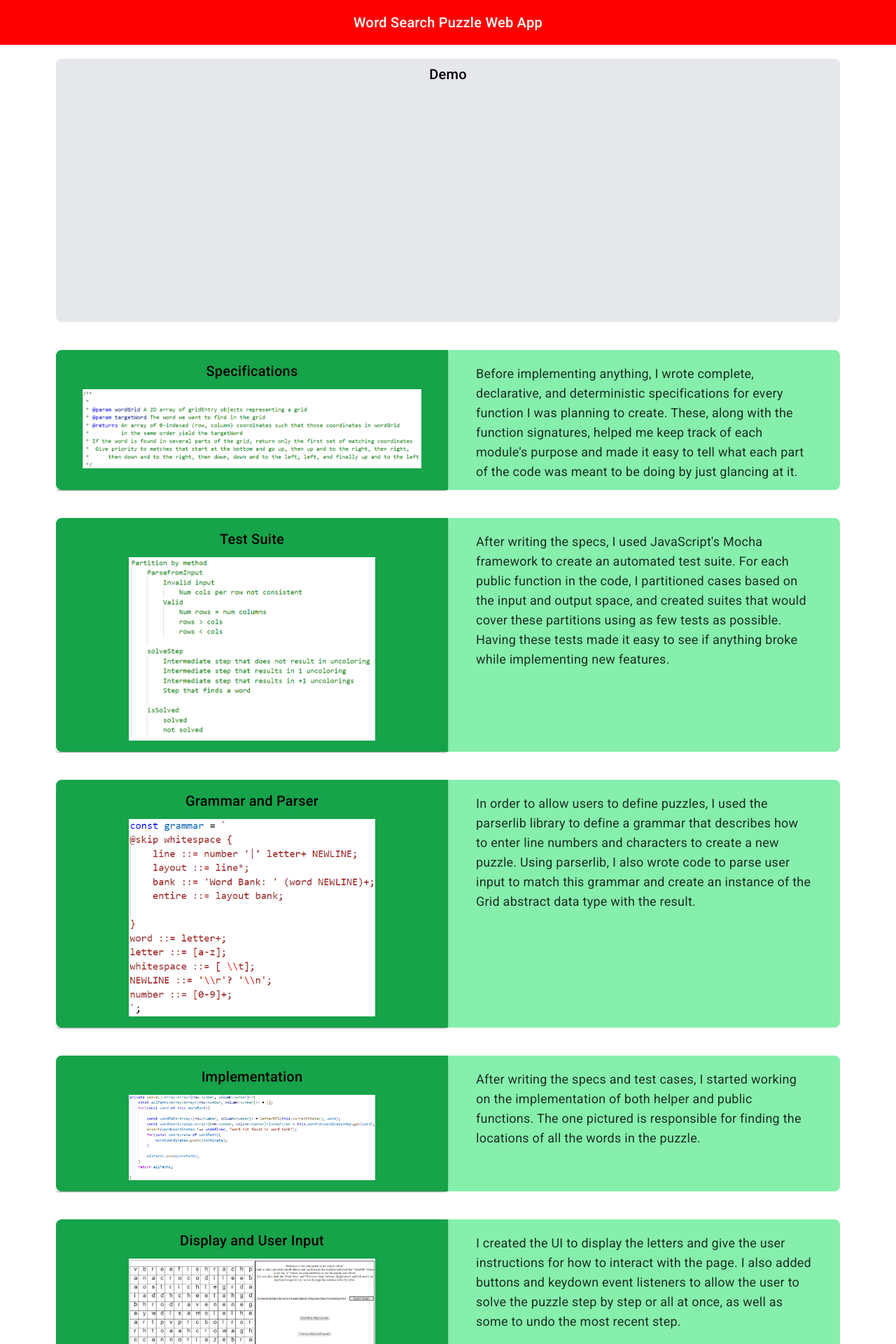
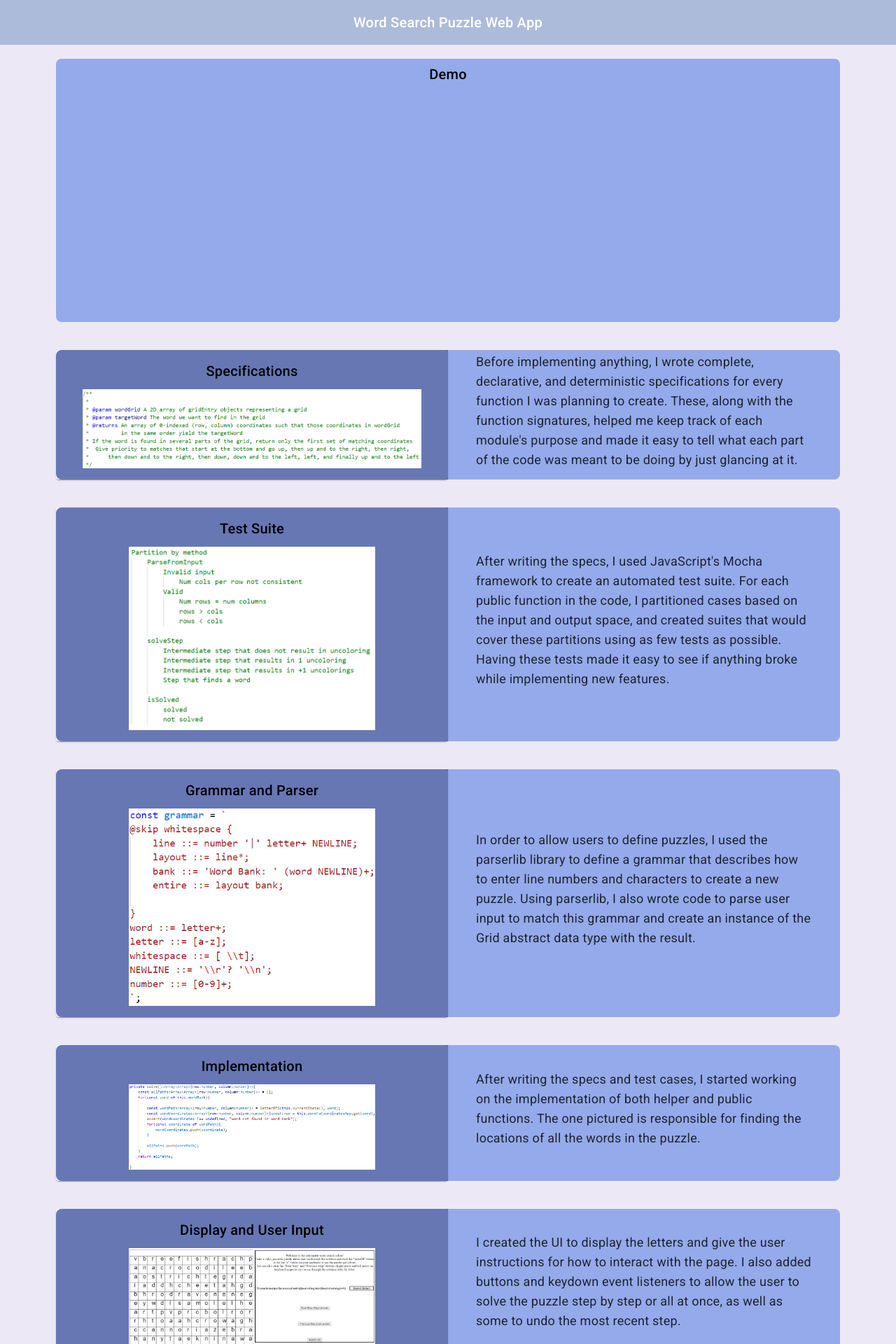
Before and after one commit to YouryMoise/PersonalWebsite, an Angular app: page /wordSearch in a window 1280 px wide. Shown: the top 1920 px of the page at 70% size. Built offline with nearby package versions, Linux system fonts and the light colour scheme.

Commit message:
Consistent color scheme. Removed extra links to sevt

```diff
--- a/src/app/word-search/word-search.component.html
+++ b/src/app/word-search/word-search.component.html
@@ -1,11 +1,11 @@
-<div class="pb-5">
-<mat-toolbar style = "background:red;">
+<div class="light pb-5">
+<mat-toolbar id = "toolbar">
     <h1 class = "w-full text-center text-white">Word Search Puzzle Web App</h1>
   </mat-toolbar>
 
-<div class = "text-center mt-5 bg-gray-200 mx-20 pt-2 pb-5 px-5 rounded-lg">
+<div class = "text-center mt-5 semidark mx-20 pt-2 pb-5 px-5 rounded-lg">
     <p class = "font-medium text-xl mb-2">Demo</p>
-  <div class = "flex ">
+  <div class = "flex m-auto">
     <!-- <h1 class = "w-full">Hello</h1> -->
 
     <iframe height = "300" class = "w-1/2 mx-auto mt-2 px-5" src = "../../assets/StarBattleDemo.mp4">
@@ -30,11 +30,11 @@
 
 -->
 
-<div class = "flex mx-20 mt-10 bg-green-300 rounded-lg">
+<div class = "flex mx-20 mt-10 semidark rounded-lg">
 
-    <mat-card class = "w-1/2 bg-blue-300">
+    <mat-card class = "w-1/2">
       <mat-card-content style = "text-align:center;"
-      class=" bg-green-600 h-full rounded-l-lg">
+      class=" dark h-full rounded-l-lg">
         <p class = "font-medium text-xl mb-2">Specifications</p>
       <img src="../../assets/Spec.png" class = "w-11/12 mx-auto" >
         <!-- YOURY - need more pics for this, one spec isn't enough -->
@@ -42,7 +42,8 @@
 
       </mat-card-content>
     </mat-card>
-    <p class=" text-lg w-1/2 h-full pt-5 px-10 text-black text-opacity-80">
+    <div class = "flex w-1/2 m-auto">
+    <p class=" text-lg h-full px-10 text-black text-opacity-80">
         Before implementing anything, I wrote complete, declarative, and
         deterministic specifications for every function I was planning to create.
         These, along with the function signatures, helped me keep track of each module's
@@ -50,14 +51,15 @@
         by just glancing at it.
 
     </p>
+</div>
   </div>
 
 
-<div class = "flex mx-20 mt-10 bg-green-300 rounded-lg">
+<div class = "flex mx-20 mt-10 semidark rounded-lg">
 
-<mat-card class = "w-1/2 bg-blue-300">
+<mat-card class = "w-1/2">
     <mat-card-content style = "text-align:center;"
-    class=" bg-green-600 h-full rounded-l-lg">
+    class=" dark h-full rounded-l-lg">
     <p class = "font-medium text-xl mb-2">Test Suite</p>
     <!-- <div class="flex"> -->
     <img src="../../assets/TestPartition.png" class = "w-2/3 mx-auto" >
@@ -67,7 +69,8 @@
 
     </mat-card-content>
 </mat-card>
-<p class=" text-lg w-1/2 h-full pt-5 px-10 text-black text-opacity-80">
+<div class = "w-1/2 m-auto">
+<p class=" text-lg h-full px-10 text-black text-opacity-80">
     After writing the specs, I used JavaScript's Mocha framework to create an
     automated test suite. For each public function in the code, I partitioned
     cases based on the input and output space, and created suites that would cover
@@ -76,12 +79,13 @@
 
 </p>
 </div>
+</div>
 
-<div class = "flex mx-20 mt-10 bg-green-300 rounded-lg">
+<div class = "flex mx-20 mt-10 semidark rounded-lg">
 
-    <mat-card class = "w-1/2 bg-blue-300">
+    <mat-card class = "w-1/2">
         <mat-card-content style = "text-align:center;"
-        class=" bg-green-600 h-full rounded-l-lg">
+        class=" dark h-full rounded-l-lg">
         <p class = "font-medium text-xl mb-2">Grammar and Parser</p>
         <!-- <div class="flex"> -->
         <img src="../../assets/Grammar.png" class = "w-2/3 mx-auto" >
@@ -91,7 +95,8 @@
 
         </mat-card-content>
     </mat-card>
-    <p class=" text-lg w-1/2 h-full pt-5 px-10 text-black text-opacity-80">
+    <div class = "w-1/2 m-auto">
+    <p class=" text-lg h-full px-10 text-black text-opacity-80">
         In order to allow users to define puzzles, I used the parserlib library
         to define a grammar that describes how to enter line numbers and characters to
         create a new puzzle. Using parserlib, I also wrote code to parse user input
@@ -100,12 +105,13 @@
 
     </p>
     </div>
+    </div>
 
-<div class = "flex mx-20 mt-10 bg-green-300 rounded-lg">
+<div class = "flex mx-20 mt-10 semidark rounded-lg">
 
-    <mat-card class = "w-1/2 bg-blue-300">
+    <mat-card class = "w-1/2">
         <mat-card-content style = "text-align:center;"
-        class=" bg-green-600 h-full rounded-l-lg">
+        class=" dark h-full rounded-l-lg">
         <p class = "font-medium text-xl mb-2">Implementation</p>
         <!-- <div class="flex"> -->
         <img src="../../assets/Implementation.png" class = "w-2/3 mx-auto" >
@@ -115,19 +121,21 @@
 
         </mat-card-content>
     </mat-card>
-    <p class=" text-lg w-1/2 h-full pt-5 px-10 text-black text-opacity-80">
+    <div class = "w-1/2 m-auto">
+    <p class=" text-lg h-full px-10 text-black text-opacity-80">
         After writing the specs and test cases, I started working on the implementation of both
         helper and public functions. The one pictured is responsible for finding the locations
         of all the words in the puzzle.
 
     </p>
     </div>
+    </div>
 
-<div class = "flex mx-20 mt-10 bg-green-300 rounded-lg">
+<div class = "flex mx-20 mt-10 semidark rounded-lg">
 
-    <mat-card class = "w-1/2 bg-blue-300">
+    <mat-card class = "w-1/2">
         <mat-card-content style = "text-align:center;"
-        class=" bg-green-600 h-full rounded-l-lg">
+        class=" dark h-full rounded-l-lg">
         <p class = "font-medium text-xl mb-2">Display and User Input</p>
         <!-- <div class="flex"> -->
         <img src="../../assets/Display.png" class = "w-2/3 mx-auto" >
@@ -137,13 +145,15 @@
 
         </mat-card-content>
     </mat-card>
-    <p class=" text-lg w-1/2 h-full pt-5 px-10 text-black text-opacity-80">
+    <div class = "w-1/2 m-auto">
+    <p class=" text-lg h-full px-10 text-black text-opacity-80">
         I created the UI to display the letters and give the user instructions
         for how to interact with the page. I also added buttons and keydown event listeners
         to allow the user to solve the puzzle step by step or all at once, as well as some
         to undo the most recent step.
 
     </p>
+    </div>
     </div>
 <!--
 <div class = "flex mx-20 mt-10 bg-green-300 rounded-lg">
--- a/src/styles.css
+++ b/src/styles.css
@@ -4,3 +4,7 @@
 @tailwind utilities;
 html, body { height: 100%; }
 body { margin: 0; font-family: Roboto, "Helvetica Neue", sans-serif; }
+.dark {background:#3d52a0c8}
+.semidark {background:#7091e6b3}
+.light {background:#ede8f5}
+#toolbar {background:#adbbda}
```
Also changed, not shown: src/app/home/home.component.html (+38 -30 lines), src/app/sevt-page/sevt-page.component.html (+33 -24 lines).
